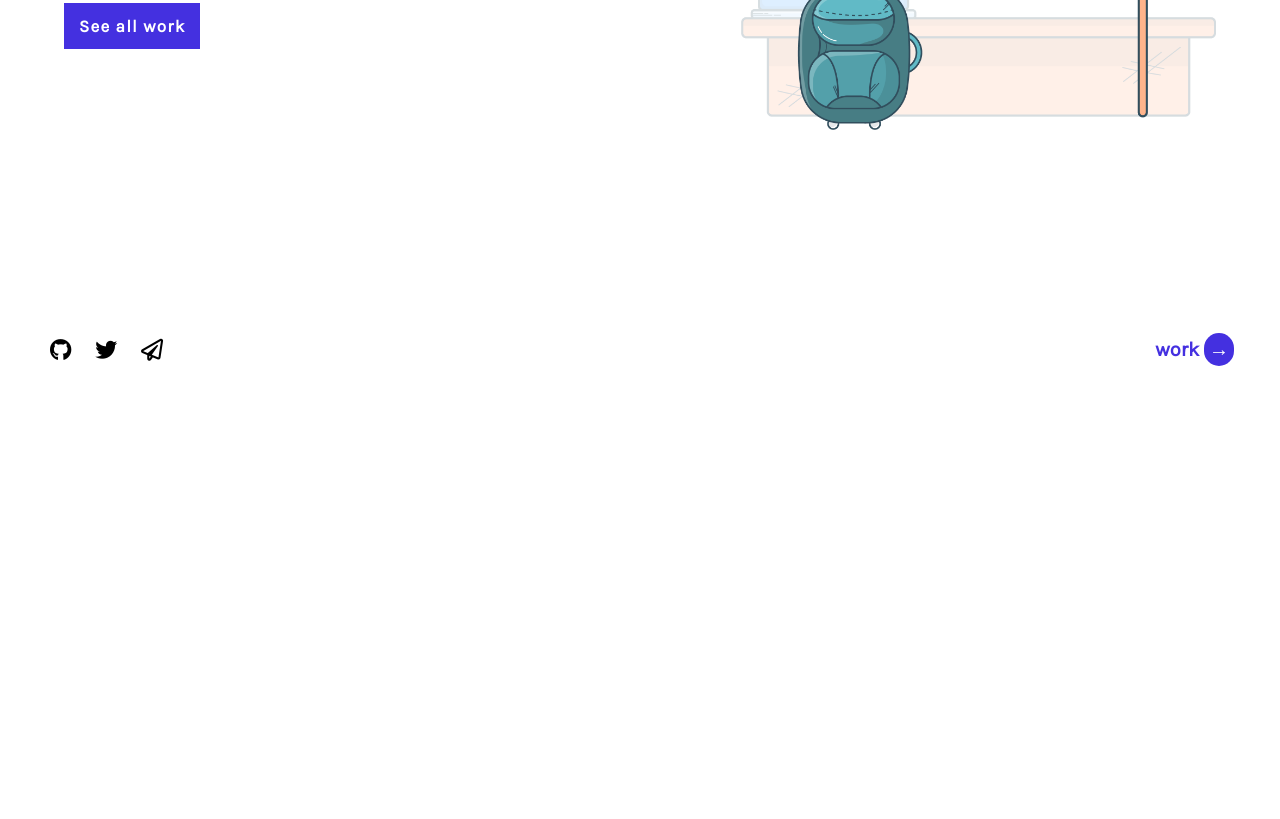
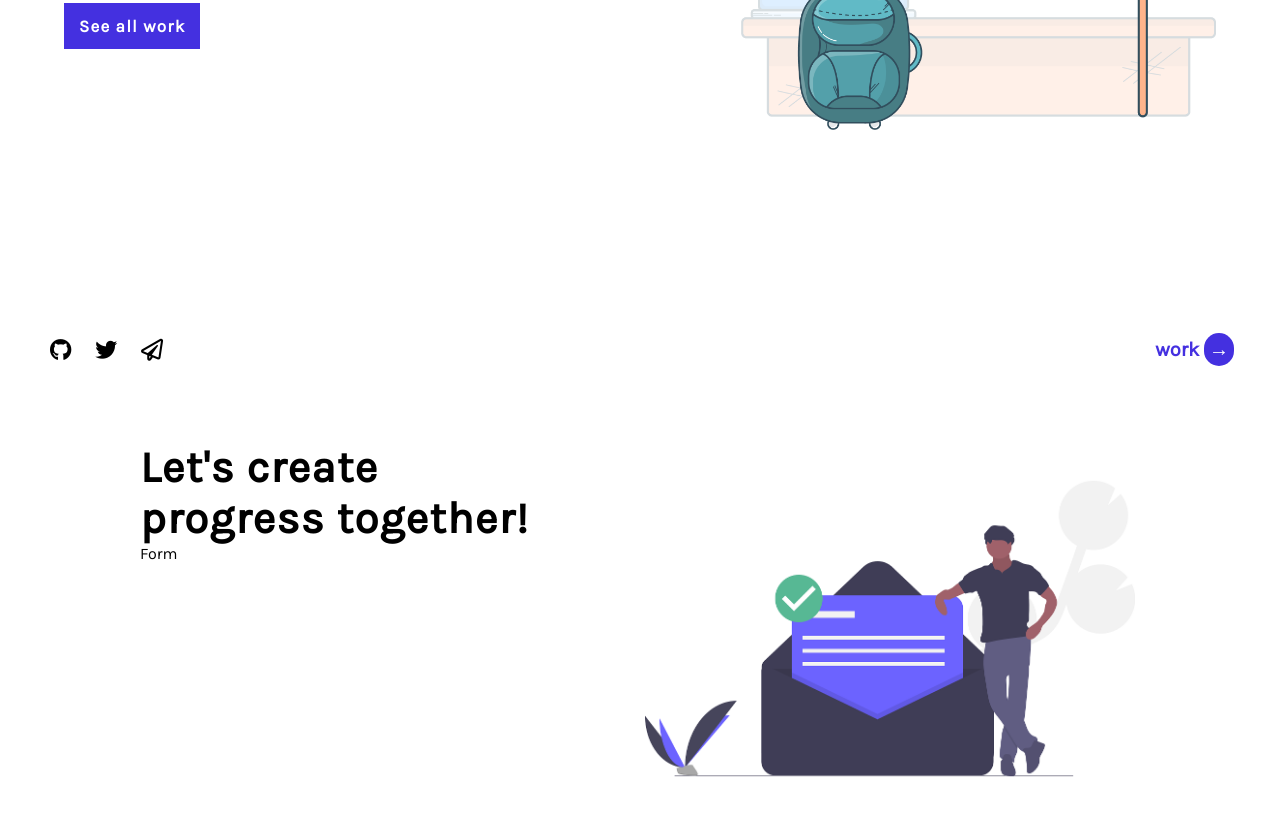
Before and after one commit to Mohib834/mohib-portfolio, a website built with webpack: page src/index.html in a window 1280 px wide. Shown: the part 404-1223 px from the top of the page. Before the commit the page ends 800 px from the top, so only its background shows below. Built offline with nearby package versions, Linux system fonts and the light colour scheme; what baffle would draw is missing.

Commit message:
Contact section 70% completed

```diff
--- a/index.js
+++ b/index.js
@@ -7,9 +7,5 @@ console.log(__dirname);
 
 app.use(express.static(publicDirectory));
 
-app.get('/', (req, res) => {
-
-})
-
 console.log('hello');
 app.listen(port)
--- a/src/index.html
+++ b/src/index.html
@@ -1,15 +1,18 @@
 <!DOCTYPE html>
 <html lang="en">
+
 <head>
     <meta charset="UTF-8">
     <meta name="viewport" content="width=device-width, initial-scale=1.0">
     <meta http-equiv="X-UA-Compatible" content="ie=edge">
     <title>Mohib Arshi</title>
     <link href="https://fonts.googleapis.com/css?family=Karla&display=swap" rel="stylesheet">
-    <link rel="stylesheet" href="https://use.fontawesome.com/releases/v5.8.2/css/all.css" integrity="sha384-oS3vJWv+0UjzBfQzYUhtDYW+Pj2yciDJxpsK1OYPAYjqT085Qq/1cq5FLXAZQ7Ay" crossorigin="anonymous">
+    <link rel="stylesheet" href="https://use.fontawesome.com/releases/v5.8.2/css/all.css"
+        integrity="sha384-oS3vJWv+0UjzBfQzYUhtDYW+Pj2yciDJxpsK1OYPAYjqT085Qq/1cq5FLXAZQ7Ay" crossorigin="anonymous">
+</head>
 
-</head>
 <body>
+
     <!-- Navbar -->
     <nav>
         <div class="navbar">
@@ -39,7 +42,7 @@
         </div>
     </nav>
 
-
+    <!-- =========sections===== -->
     <section class="section-brand">
         <div class="intro">
             <div class="intro__left">
@@ -56,7 +59,26 @@
                 </div>
             </div>
         </div>
-        <!-- Should be position absolute -->
+
+    </section>
+    <section class="section-contact">
+        <div class="container container-flex">
+            <div class="contact-left">
+                <h2 class="contact-left__heading">Let's create <span style="display:block;">progress together!</span></h2>
+                <form>
+                    Form
+                </form>
+            </div>
+            <div class="contact-right">
+                <img src="./img/contact.png" alt="contact illustratioin" class="contact-right__img">
+            </div>
+        </div>
+    </section>
+
+
+    <!-- ============= -->
+
+    <!-- footer -->
     <div class="footer">
         <div class="footer-social">
             <a href="#"> <i class="fab fa-github"></i></a>
@@ -68,6 +90,10 @@
             <span class="footer-pagination__text">work</span>
             <span class="footer-pagination__icon">&rarr;</span>
         </a>
-    </section>
+    </div>
+
+
+
 </body>
+
 </html>
--- a/src/js/view/base.js
+++ b/src/js/view/base.js
@@ -1,3 +1,4 @@
 export const elements = {
     devText:document.querySelector('.dev-text'),
+    fullpage:document.getElementById('fullpage'),
 }
--- a/src/styles/base/_typography.scss
+++ b/src/styles/base/_typography.scss
@@ -28,3 +28,10 @@ body{
 
     }
 }
+
+.contact-left{
+    &__heading{
+        font-size:4.4rem;
+        letter-spacing:1.2px;
+    }
+}
--- /dev/null
+++ b/src/styles/components/_contact-form.scss
@@ -0,0 +1,18 @@
+.contact-left{
+    padding:5rem;
+    flex:40%;
+
+    &__form{
+
+    }
+}
+
+.contact-right{
+    padding-top:5rem;
+    flex:60%;
+    &__img{
+        width: 100%;
+        height: 100%;
+        object-fit: cover;
+    }
+}
--- /dev/null
+++ b/src/styles/components/_container.scss
@@ -0,0 +1,9 @@
+.container{
+    max-width: 110rem;
+    margin:0 auto;
+}
+
+.container-flex{
+    display:flex;
+    justify-content: space-around;
+}
--- a/src/styles/main.scss
+++ b/src/styles/main.scss
@@ -8,6 +8,8 @@
 @import "base/utilities";
 
 @import "components/btn";
+@import "components/contact-form";
+@import "components/container";
 @import "components/footer";
 @import "components/navbar";
 @import "components/side-pagination";
--- a/src/styles/pages/_home.scss
+++ b/src/styles/pages/_home.scss
@@ -1,39 +1,46 @@
-.section-brand{
-    padding-top:8rem;
+section{
     height: 87vh;
-    display:flex;
+    padding-bottom:2rem;
+}
+
+.section-brand {
+  padding-top: 8rem;
+  display: flex;
   flex-direction: column;
   justify-content: space-between;
 }
 
-.intro{
-    padding-top:8rem;
-    display:flex;
-    width:90%;
-    margin:0 auto;
+.intro {
+  padding-top: 8rem;
+  display: flex;
+  width: 90%;
+  margin: 0 auto;
   justify-content: space-between;
 
-    &__left{
+  &__left {
     flex: 58%;
-        margin-top:3rem;
-        a{
-            margin-top:2rem;
+    margin-top: 3rem;
+    a {
+      margin-top: 2rem;
     }
   }
 
-    &__right{
-        flex:42%;
-        margin-left:2rem;
-        margin-top:-1rem;
+  &__right {
+    flex: 42%;
+    margin-left: 2rem;
+    margin-top: -1rem;
   }
 
-    &__banner{
-        margin-top:-3rem;
+  &__banner {
+    margin-top: -3rem;
   }
 
-    &__img{
-        width:100%;
-        height:100%;
+  &__img {
+    width: 100%;
+    height: 100%;
     object-fit: cover;
   }
 }
+
+
+// =========scroll snap ======
```
Also changed, not shown: src/img/contact.png (added), src/js/index.js (line endings or trailing spaces). Lines whose indentation alone changed are shown as unchanged.
